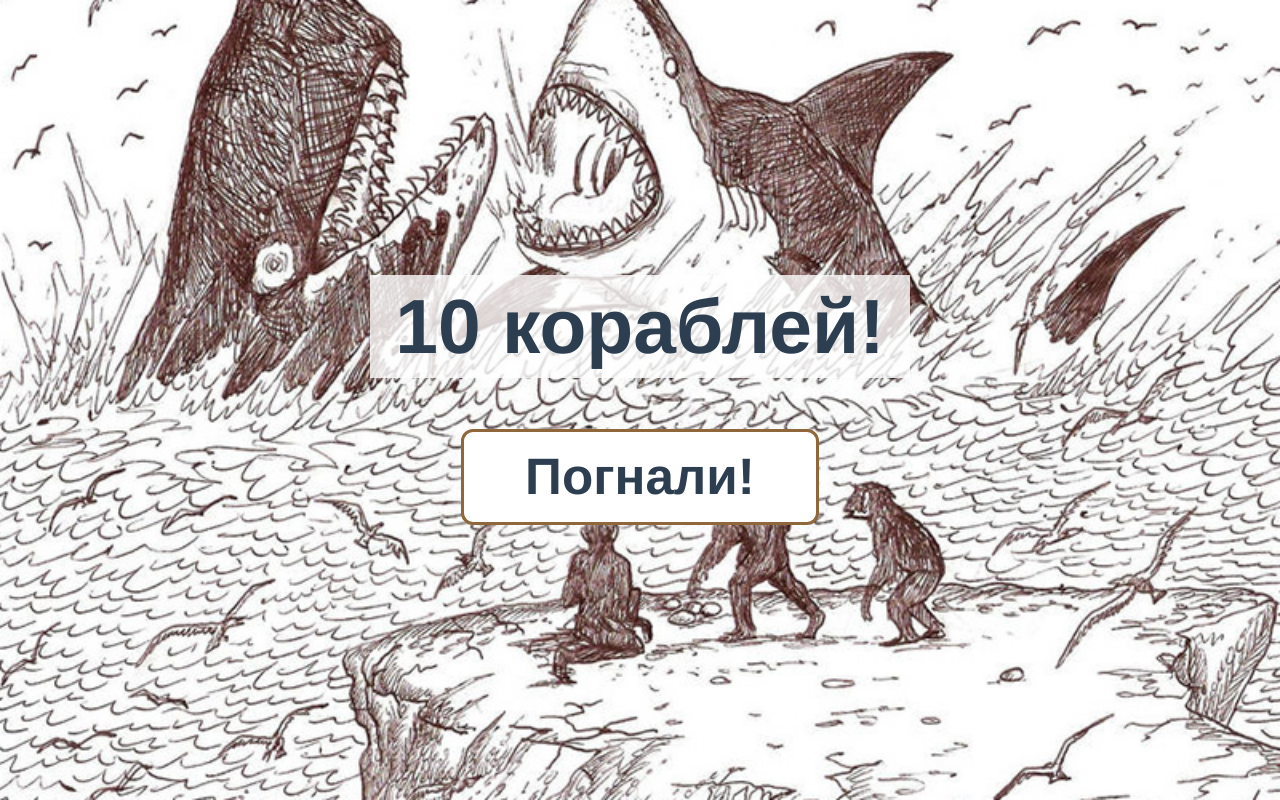
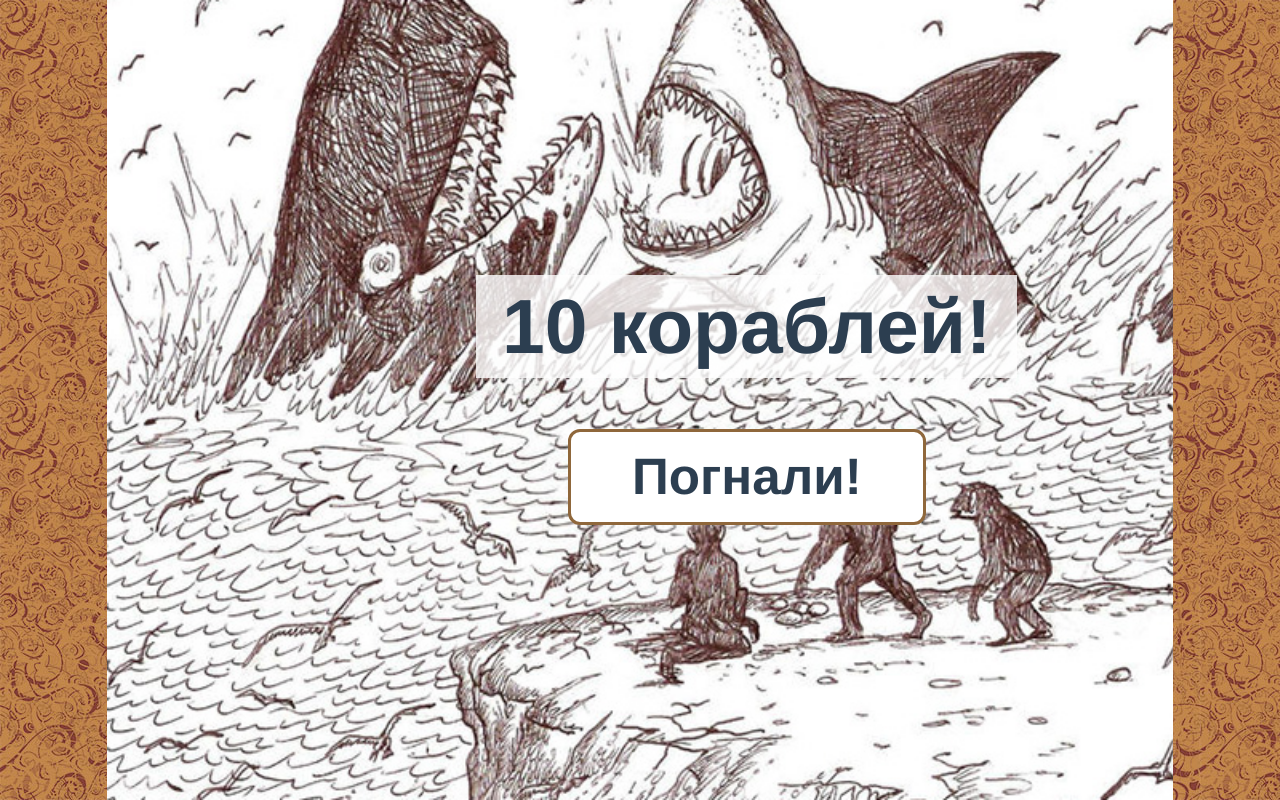
Before and after one commit to ponypharmacist/warships-evasive, a Vue app: page / in a window 1280 px wide. Built offline with nearby package versions, Linux system fonts and the light colour scheme.

Commit message:
Constant ratio 1/3 WIP

```diff
--- a/src/components/ShipControls.vue
+++ b/src/components/ShipControls.vue
@@ -34,6 +34,7 @@ export default {
     ]),
 
     moveShip: function (row, col, size, direction) {
+      // eslint-disable-next-line
       console.log(row, col, size, direction)
     },
   }
--- a/src/sass/main.sass
+++ b/src/sass/main.sass
@@ -1,7 +1,7 @@
 /* Main styles */
 body
-  min-height: 100vh
-  background: #f1f1f1 url('assets/map-retro.svg') no-repeat 50% 100% / cover
+  height: 100vh
+  background: #f1f1f1 url('assets/bg-body.jpg') repeat 0 0
 
 #app
   font-family: 'Avenir', Helvetica, Arial, sans-serif
@@ -11,9 +11,11 @@ body
   color: #2c3e50
 
   overflow: hidden
-  width: 100vw
+  width: calc(100vh * 1.333)
   height: 100vh
+  margin: auto
   position: relative
+  background: #f1f1f1 url('assets/map-retro.svg') no-repeat 50% 100% / cover
 
 #settings,
 #alerts
```
Also changed, not shown: src/assets/bg-body.jpg (added).
